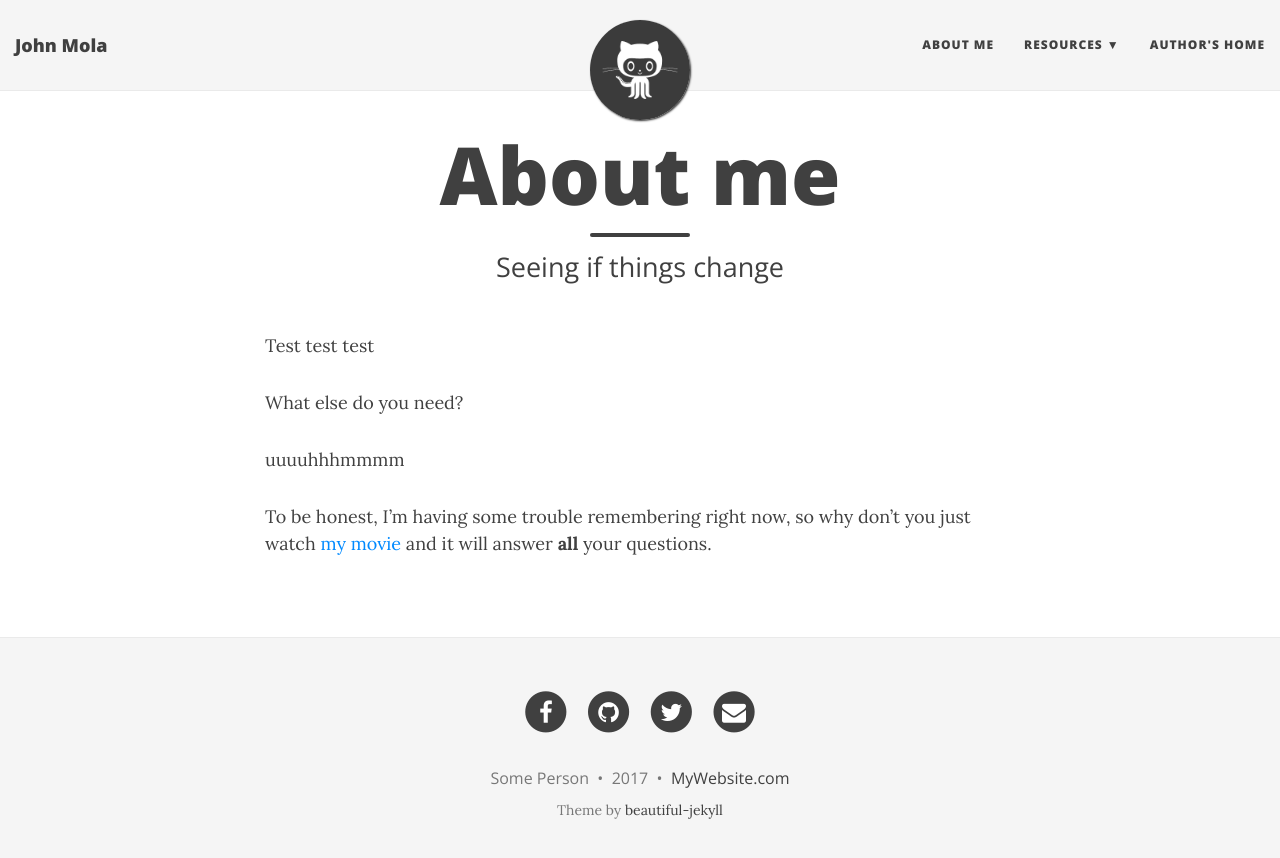
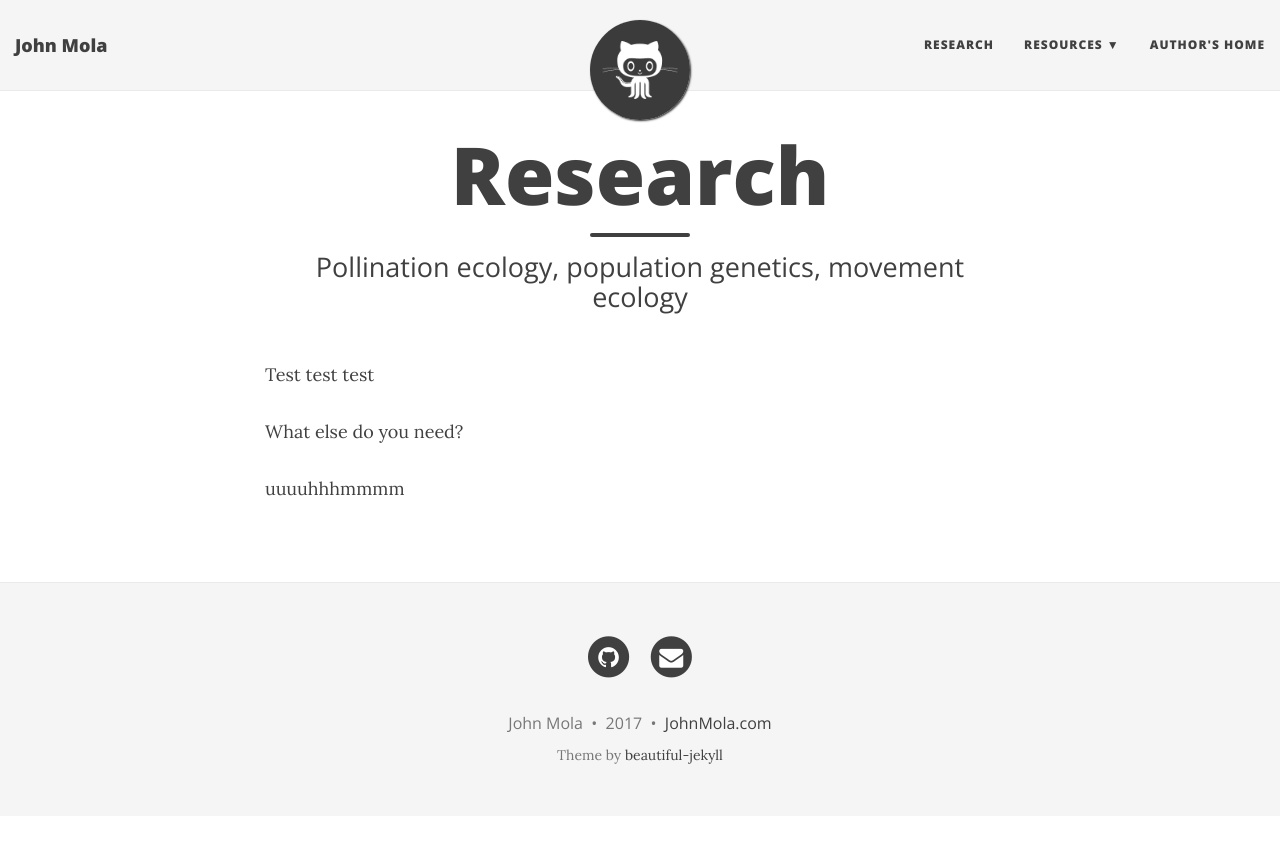
Before and after one commit to maureenpage/maureen-page.github.io, a Jekyll site: the page built from aboutme.md, in a window 1280 px wide. Shown: the top 858 px of the page. Built offline with Jekyll 4.4.1, drawn with Linux system fonts in a browser that asks for light colours; nearby versions of some CDN libraries; some of the changed lines change nothing that is shown.

Commit message:
Updated 10/9/17

```diff
--- a/_config.yml
+++ b/_config.yml
@@ -23,7 +23,7 @@ description: Does this thing work?
 
 # List of links in the navigation bar
 navbar-links:
-  About Me: "aboutme"
+  Research: "aboutme"
   Resources:
     - Beautiful Jekyll: "http://deanattali.com/beautiful-jekyll/"
     - Learn markdown: "http://www.markdowntutorial.com/"
@@ -55,31 +55,17 @@ avatar: "/img/avatar-icon.png"
 # Change all these values or delete the ones you don't want.
 # Important: you must keep the "name" parameter, everything else you can remove
 author:
-  name: Some Person
-  email: "youremail@domain.com"
-  facebook: yourname  # eg. daattali
-  github: yourname    # eg. daattali
-  twitter: yourname   # eg. daattali
-  reddit: yourname    # eg. daattali
-  google-plus: +yourname   # eg. +DeanAttali or 109424658772469020925
-  linkedin: yourname  # eg. daattali
-  xing: yourname      # eg. daattali
-  stackoverflow: yourlink  # eg. "3943160/daattali"
-  snapchat: yourname  # eg. daattali
-  instagram: yourname # eg. daattali
-  youtube: yourlink   # eg. user/daattali or channel/daattali
-  spotify: yourname   # eg. daattali
-  telephone: yourphone   # eg. +14159998888
-  steam: yourname     # eg. daattali
-  twitch: yourname    # eg. daattali
-  yelp: yourname      # eg. daattali
+  name: John Mola
+  email: "jmmola@ucdavis.edu"
+  github: John-Mola    # eg. daattali
+
 
 # Select which links to show in the footer
 footer-links-active:
   rss: false
-  facebook: true
+  facebook: false
   email: true
-  twitter: true
+  twitter: false
   google-plus: false
   github: true
   reddit: false
@@ -104,7 +90,7 @@ share-links-active:
 
 # How to display the link to the website in the footer
 # Remove this if you don't want a link in the footer
-url-pretty: "MyWebsite.com"  # eg. "deanattali.com/beautiful-jekyll"
+url-pretty: "JohnMola.com"  # eg. "deanattali.com/beautiful-jekyll"
 
 # --- Misc --- #
 # Fill in your Disqus shortname (NOT the userid) if you want to support Disqus comments
--- a/aboutme.md
+++ b/aboutme.md
@@ -1,7 +1,7 @@
 ---
 layout: page
-title: About me
-subtitle: Seeing if things change
+title: Research
+subtitle: Pollination ecology, population genetics, movement ecology
 ---
 
 Test test test
@@ -9,5 +9,3 @@ Test test test
 What else do you need?
 
 uuuuhhhmmmm
-
-To be honest, I'm having some trouble remembering right now, so why don't you just watch [my movie](http://en.wikipedia.org/wiki/The_Princess_Bride_%28film%29) and it will answer **all** your questions.
```
